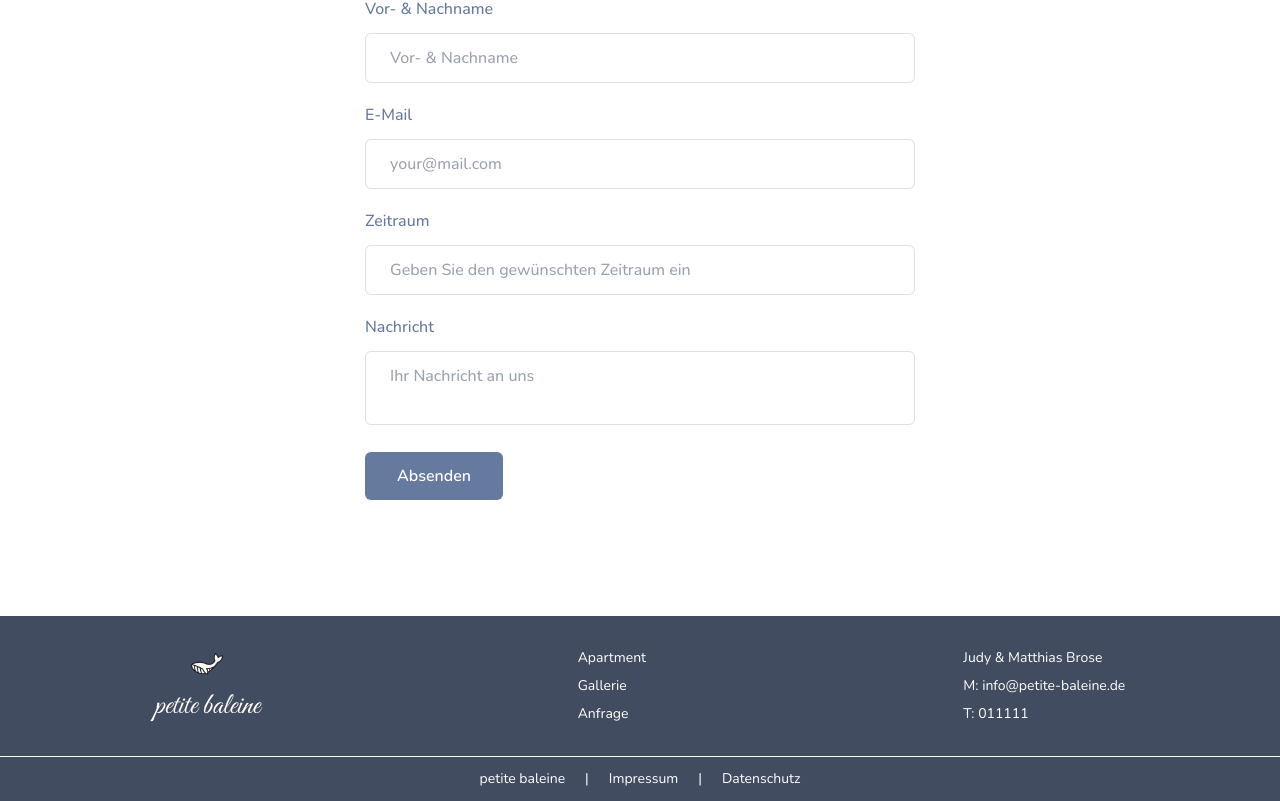
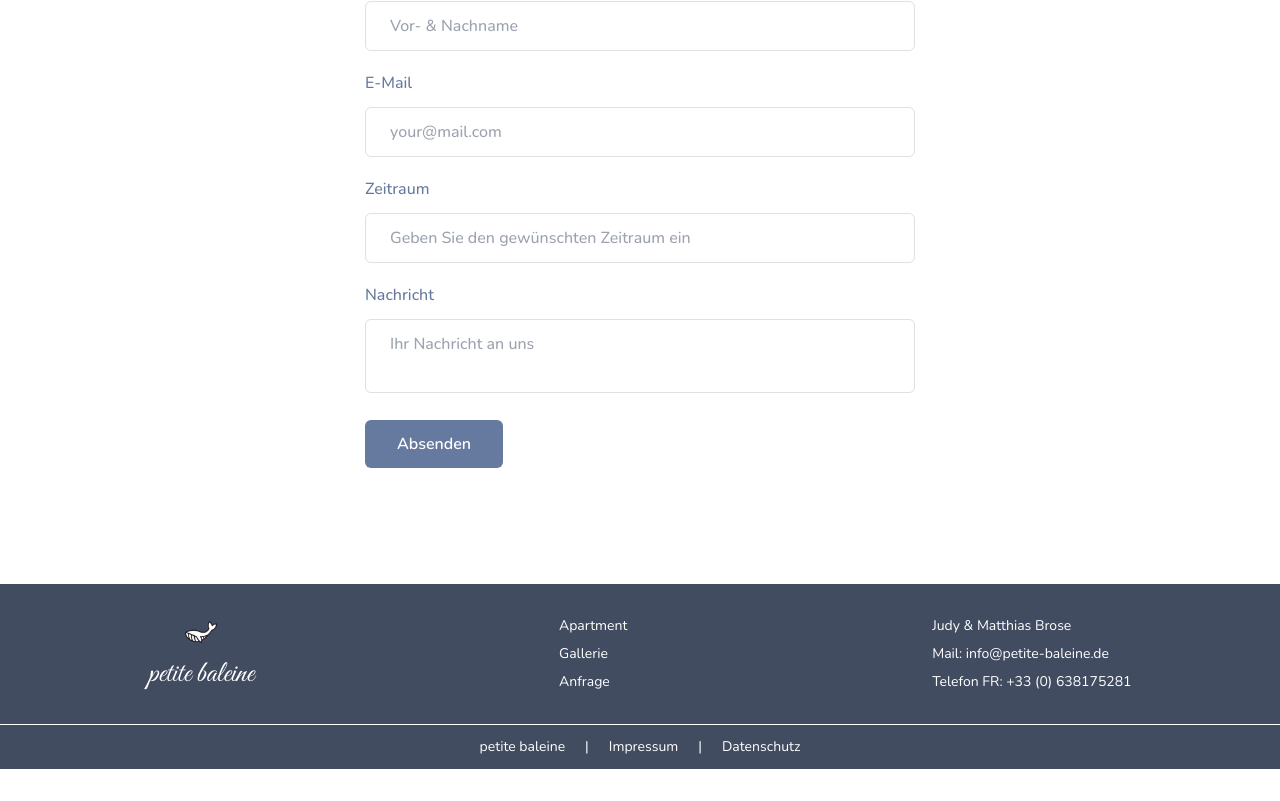
Before and after one commit to TinoBrose/petiteBaleine, a Next.js app: page /anfrage in a window 1280 px wide. Shown: the part 413-1214 px from the top of the page. After the commit the page ends 1182 px from the top, so only its background shows below. Built offline with nearby package versions, Linux system fonts and the light colour scheme.

Commit message:
remove phone

```diff
--- a/app/anfrage/page.tsx
+++ b/app/anfrage/page.tsx
@@ -10,7 +10,7 @@ export default function Anfrage() {
       <div className='my-4 flex flex-col items-center gap-1  text-main_80 md:gap-2'>
         <h3>Judy & Matthias Brose</h3>
         <h3>Mail: info@petite-baleine.de</h3>
-        <h3>Telefon DE: +49 (0) 1778631821</h3>
+        {/* <h3>Telefon DE: +49 (0) 1778631821</h3> */}
         <h3>Telefon FR: +33 (0) 638175281</h3>
       </div>
 
--- a/app/components/Footer.tsx
+++ b/app/components/Footer.tsx
@@ -24,8 +24,8 @@ export default function Footer() {
             </div>
           </Link>
 
-          <div>
-            <div className=''>
+          <div className='flex items-center'>
+            <div>
               <ul className='cursor-pointer flex-row'>
                 <Link href='/' onClick={() => {}}>
                   <li className='py-1 text-sm hover:text-main_70'>
@@ -46,8 +46,8 @@ export default function Footer() {
             <div>
               <ul className='flex-row'>
                 <li className='py-1 text-sm'>Judy & Matthias Brose</li>
-                <li className='py-1 text-sm'>M: info@petite-baleine.de</li>
-                <li className='py-1 text-sm'>T: 011111</li>
+                <li className='py-1 text-sm'>Mail: info@petite-baleine.de</li>
+                <li className='py-1 text-sm'>Telefon FR: +33 (0) 638175281</li>
               </ul>
             </div>
           </div>
```
